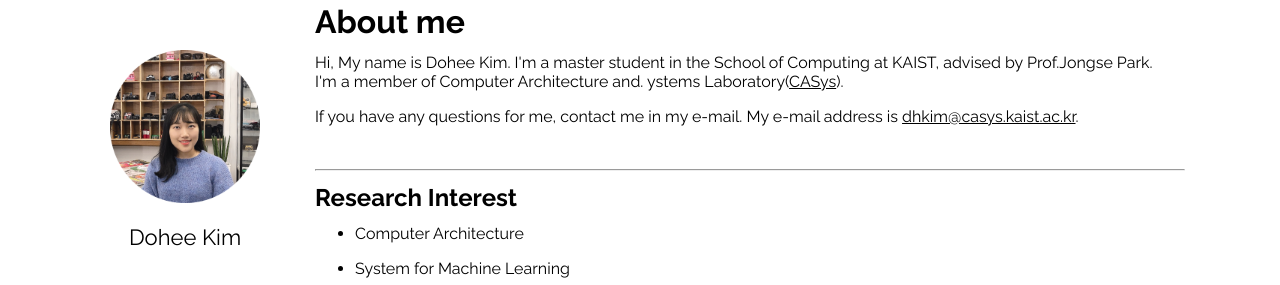
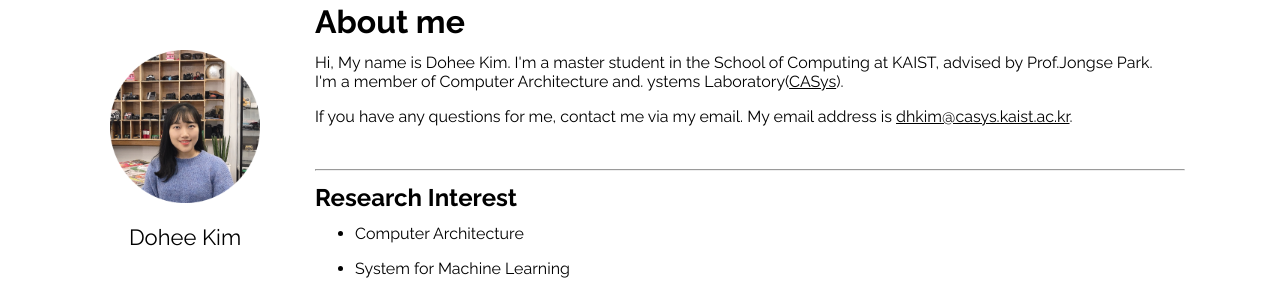
Before and after one commit to kdheejb7/kdheejb7.github.io, a Jekyll site: the page built from index.md, in a window 1280 px wide. Shown: the part 138-423 px from the top of the page. Built offline with Jekyll 4.4.1, drawn with Linux system fonts in a browser that asks for light colours.

Commit message:
correct typos

```diff
--- a/_layouts/default.html
+++ b/_layouts/default.html
@@ -65,7 +65,7 @@
         <!-- {{ content }} -->
 	<div id="mainmargin">
 	<h1> About me </h1>
-	<p> Hi, My name is Dohee Kim. I'm a master student in the School of Computing at KAIST, advised by Prof.Jongse Park. </br> I'm a member of Computer Architecture and. ystems Laboratory(<a href="http://casys.kaist.ac.kr/">CASys</a>). </p><p> If you have any questions for me, contact me in my e-mail. My e-mail address is <a href="mailto:dhkim@casys.kaist.ac.kr">dhkim@casys.kaist.ac.kr</a>.</p>
+	<p> Hi, My name is Dohee Kim. I'm a master student in the School of Computing at KAIST, advised by Prof.Jongse Park. </br> I'm a member of Computer Architecture and. ystems Laboratory(<a href="http://casys.kaist.ac.kr/">CASys</a>). </p><p> If you have any questions for me, contact me via my email. My email address is <a href="mailto:dhkim@casys.kaist.ac.kr">dhkim@casys.kaist.ac.kr</a>.</p>
         </br>
 	<hr/>
 	<h2> Research Interest </h2>
```
